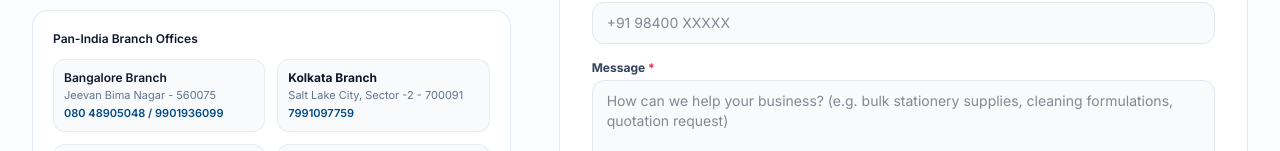
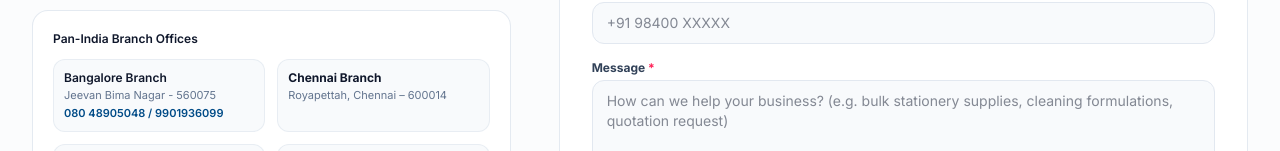
Before and after one commit to bazzaroffice5-oss/Office-Bazzar-Website, a Next.js app: page /contact in a window 1280 px wide. Shown: the part 649-800 px from the top of the page. Built offline with nearby package versions, Linux system fonts and the light colour scheme; no server answers.

Commit message:
Update Contact page: replace Kolkata Branch with Chennai Branch

```diff
--- a/src/app/contact/page.tsx
+++ b/src/app/contact/page.tsx
@@ -123,9 +123,8 @@ export default function ContactPage() {
                 </div>
 
                 <div className="p-2.5 rounded-xl bg-slate-50 border border-slate-200/70">
-                  <div className="font-bold text-slate-900">Kolkata Branch</div>
-                  <div className="text-[11px] text-slate-500 mt-0.5">Salt Lake City, Sector -2 - 700091</div>
-                  <div className="text-[11px] text-[#004b87] font-semibold mt-1">7991097759</div>
+                  <div className="font-bold text-slate-900">Chennai Branch</div>
+                  <div className="text-[11px] text-slate-500 mt-0.5">Royapettah, Chennai – 600014</div>
                 </div>
 
                 <div className="p-2.5 rounded-xl bg-slate-50 border border-slate-200/70">
```
